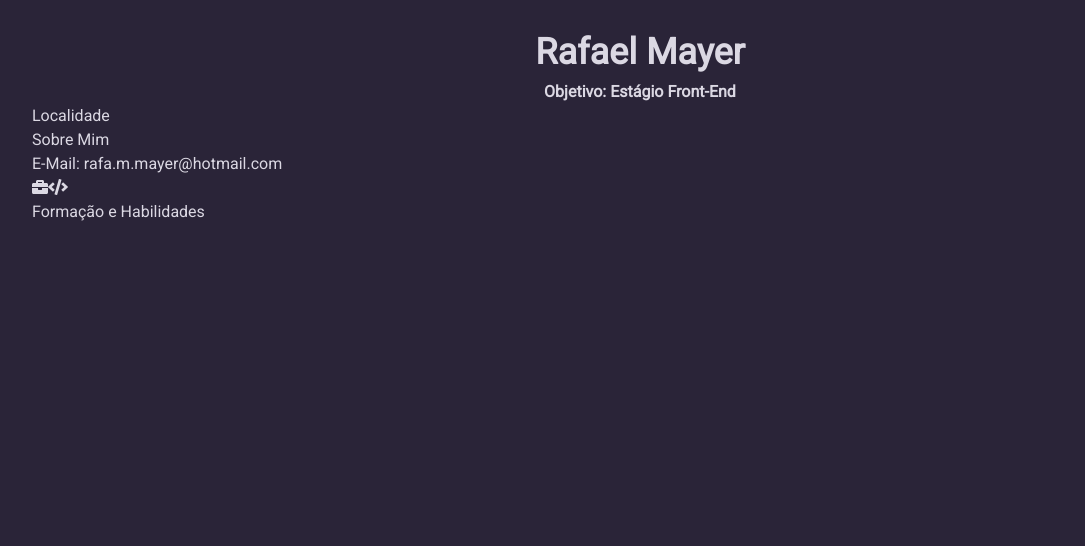
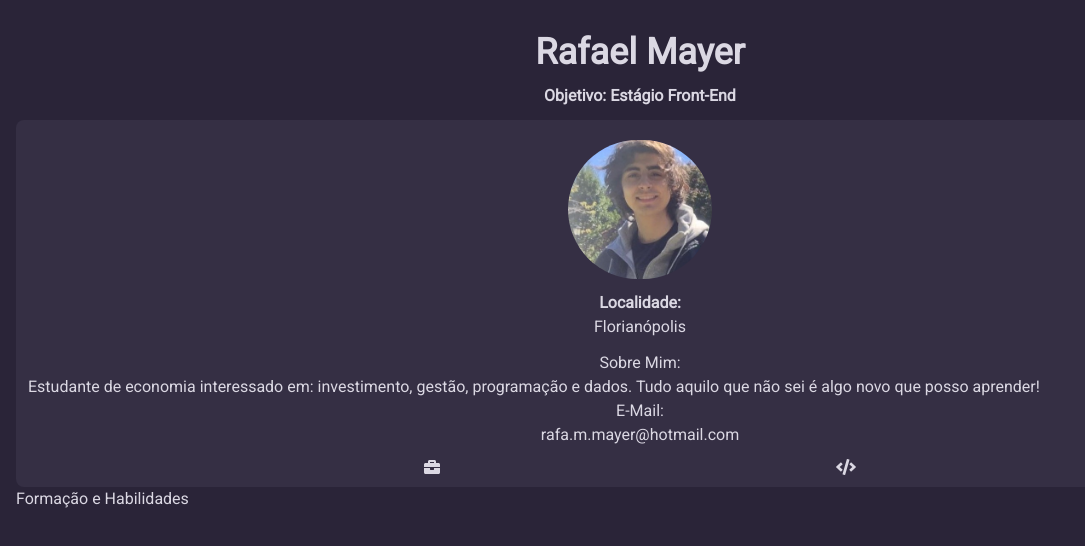
Before and after one commit to rafaamayer/cv, a React (Create React App) app: page / in a window 1280 px wide. Shown: the top 546 px of the page, without its empty margins (0-1085 px from the left). Built offline with nearby package versions, Linux system fonts and the light colour scheme.

Commit message:
feature: implement profile card, needs improvement

```diff
--- a/public/index.html
+++ b/public/index.html
@@ -31,7 +31,7 @@
   </head>
   <body>
     <noscript>You need to enable JavaScript to run this app.</noscript>
-    <div id="root" class="bg-primary h-screen mx-auto p-8 font-sans"></div>
+    <div id="root" class="bg-primary h-screen mx-auto px-4 py-8 font-sans"></div>
     <!--
       This HTML file is a template.
       If you open it directly in the browser, you will see an empty page.
--- a/src/App.js
+++ b/src/App.js
@@ -1,17 +1,15 @@
-import SobreMim from "./SobreMim";
-import FormacaoEHabilidade from "./FormacaoEHabilidades";
-
+import Perfil from "./Perfil/Perfil.js"
+import FormacaoEHabilidade from "./FormacaoEHabilidades.js"
 
 export default function App(props) {
   return (
     <section className="text-quaternary">
       <div className="text-center font-bold">
         <h1 className="text-4xl">{props.name}</h1>
-        <h2 className="mt-2 text-1xl">{props.objective}</h2>
+        <h2 className="my-3 text-1xl">{props.objective}</h2>
       </div>
-      <SobreMim email="rafa.m.mayer@hotmail.com" />
+      <Perfil email="rafa.m.mayer@hotmail.com" />
       <FormacaoEHabilidade />
     </section>
-
   )
 }
--- /dev/null
+++ b/src/Perfil/Contato.js
@@ -0,0 +1,9 @@
+export default function Contato(props){
+    return (
+        <h1 className="text-center mb-3">
+            E-Mail:
+            <br />
+            {props.email}
+        </h1>
+    )
+}
--- /dev/null
+++ b/src/Perfil/Localidade.js
@@ -0,0 +1,8 @@
+export default function Localidade(props){
+    return (
+        <h1 className="text-center m-3">
+            <strong> Localidade: </strong>
+            <p> {props.localidade} </p>
+        </h1>
+    )
+}
--- /dev/null
+++ b/src/Perfil/Perfil.js
@@ -0,0 +1,22 @@
+import { FontAwesomeIcon } from "@fortawesome/react-fontawesome";
+import { faBriefcase, faCode } from '@fortawesome/free-solid-svg-icons'
+
+import foto from "./foto.jpg"
+import Localidade from "./Localidade.js";
+import SobreMim from "./SobreMim.js"
+import Contato from "./Contato";
+
+export default function Perfil(props){
+    return (
+        <div className="bg-secondary p-3 rounded-lg">
+            <img src={foto} alt="Foto" className="rounded-full w-36 mx-auto my-2"/>
+            <Localidade localidade="Florianópolis"/>
+            <SobreMim />
+            <Contato email="rafa.m.mayer@hotmail.com"/>
+            <div className="flex justify-evenly">
+                <FontAwesomeIcon icon={faBriefcase} />
+                <FontAwesomeIcon icon={faCode} />
+            </div>
+        </div>
+    )
+}
--- /dev/null
+++ b/src/Perfil/SobreMim.js
@@ -0,0 +1,13 @@
+export default function SobreMim(){
+    return (
+        <h1 className="text-center">
+            Sobre Mim:
+            <br />
+            <p className="text-justify">
+            Estudante de economia interessado em:
+            investimento, gestão, programação e dados.
+            Tudo aquilo que não sei é algo novo que posso aprender!
+            </p>
+        </h1>
+    )
+}
--- a/src/SobreMim.js
+++ /dev/null
@@ -1,14 +0,0 @@
-import { FontAwesomeIcon } from "@fortawesome/react-fontawesome";
-import { faBriefcase, faCode } from '@fortawesome/free-solid-svg-icons'
-
-export default function SobreMim(props){
-    return (
-        <div>
-            <h1>Localidade</h1>
-            <h1>Sobre Mim</h1>
-            <h1>E-Mail: {props.email}</h1>
-            <FontAwesomeIcon icon={faBriefcase} />
-            <FontAwesomeIcon icon={faCode} />
-        </div>
-    )
-}
--- /dev/null
+++ b/src/Wrapper.js
@@ -0,0 +1,11 @@
+import Perfil from "./Perfil/Perfil.js"
+import FormacaoEHabilidade from "./FormacaoEHabilidades.js"
+
+export default function Wrapper(){
+    return (
+        <div>
+            <Perfil email="rafa.m.mayer@hotmail.com" />
+            <FormacaoEHabilidade />
+        </div>
+    )
+}
```
Also changed, not shown: src/Perfil/foto.jpg (added), src/logo.svg (deleted).
